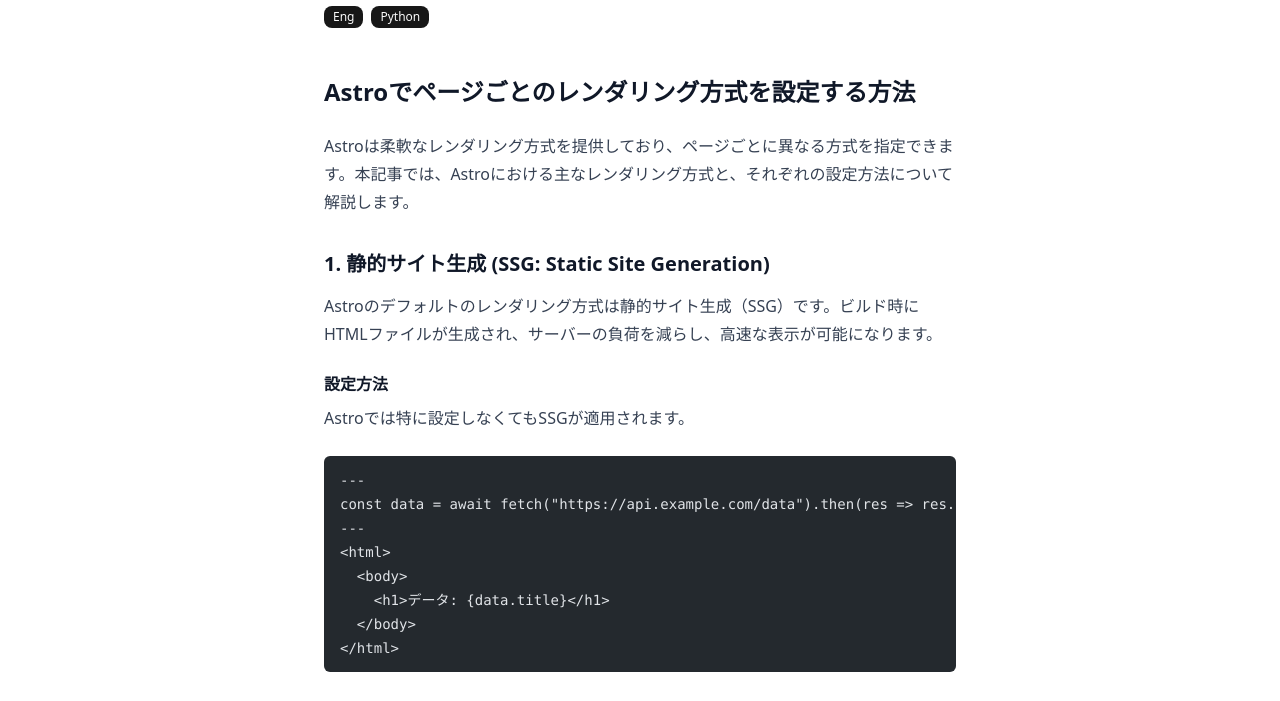
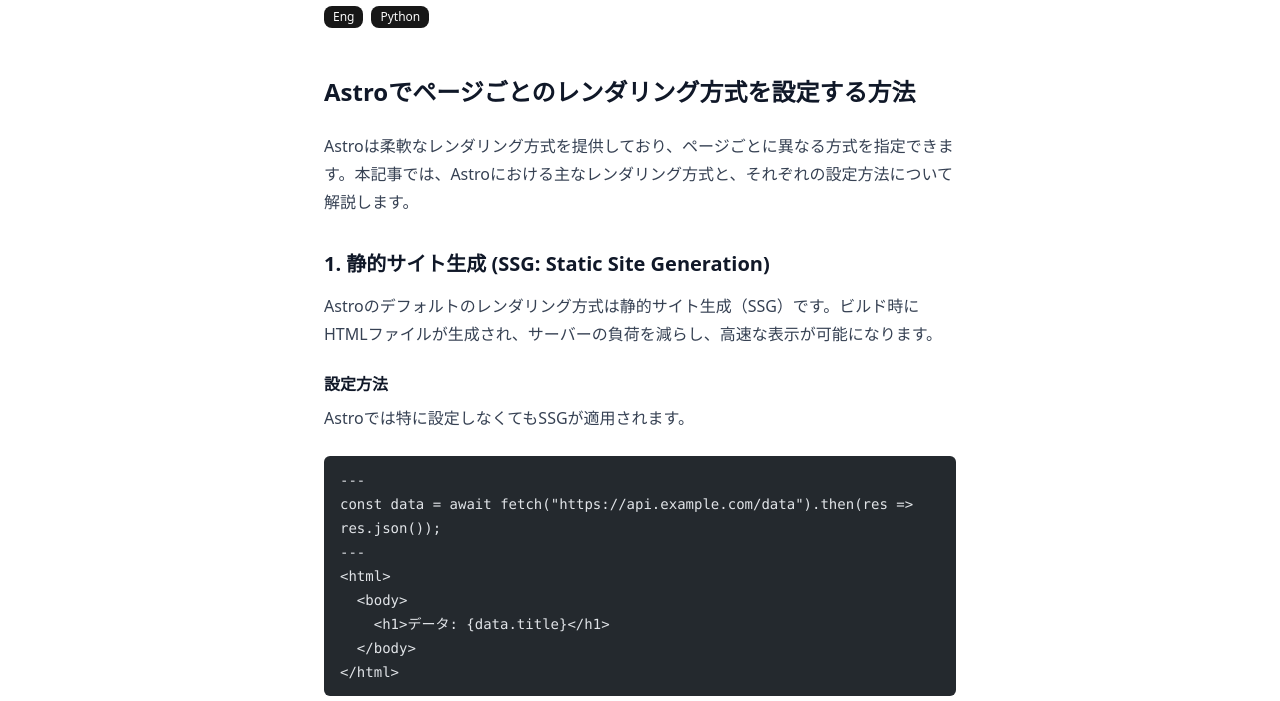
Before and after one commit to okmtyuta/okmtyuta-dev, an Astro site: page /posts/2 in a window 1280 px wide. Shown: the part 206-907 px from the top of the page. Built offline with nearby package versions, Linux system fonts and the light colour scheme; Astro itself is replaced by a stand-in of ours; code samples lack their colours.

Commit message:
pre wrap

```diff
--- a/src/components/site/prose.astro
+++ b/src/components/site/prose.astro
@@ -1,4 +1,4 @@
 <div
-  class="prose max-w-none w-full">
+  class="prose max-w-none w-full prose-code:whitespace-pre-wrap">
   <slot />
 </div>
```
